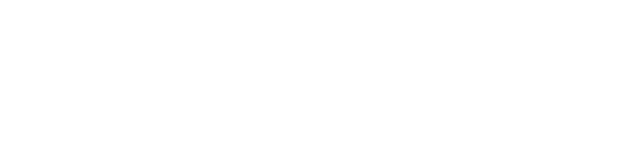
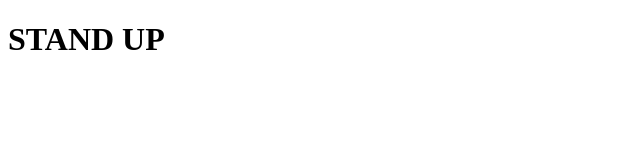
Before and after one commit to MathieuBecker86/my-super-website, a plain HTML site: page index.html in a window 1280 px wide. Shown: the whole page, without its empty margins (0-640 px from the left). Drawn offline with Linux system fonts and the light colour scheme.

Commit message:
The Html 2

```diff
--- a/index.html
+++ b/index.html
@@ -2,9 +2,10 @@
 <html>
   <head>
     <meta charset="UTF-8">
-    <title>title</title>
+    <title>BIG UP</title>
   </head>
   <body>
+    <h1>STAND UP</h1>
 
   </body>
 </html>
```
